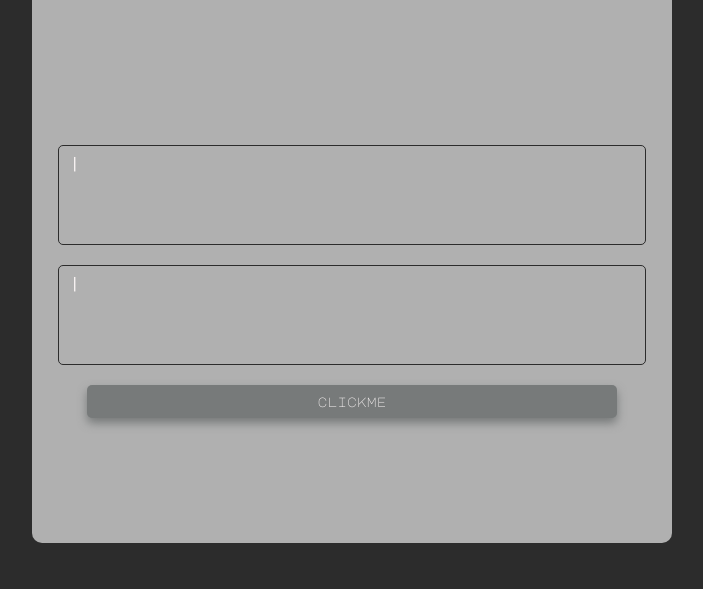
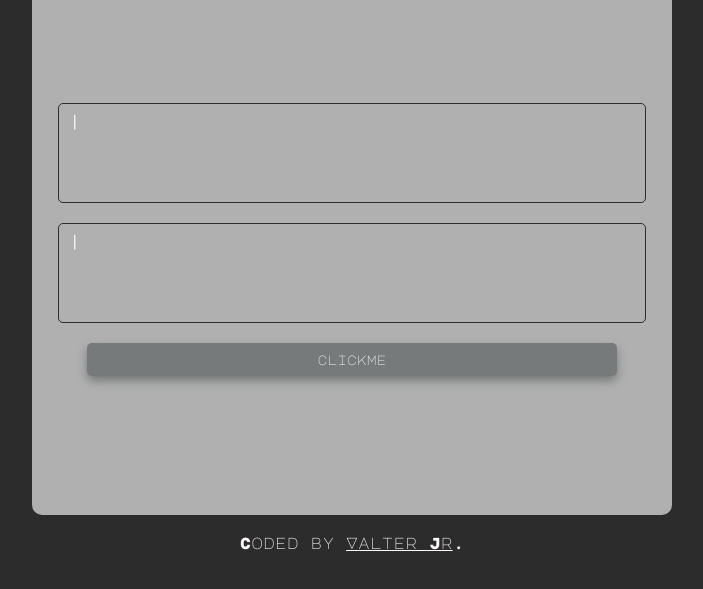
Before and after one commit to vjrsz/MorseCode, a plain HTML site: page index.html in a window 1280 px wide. Shown: the part 177-766 px from the top of the page, without its empty margins (288-991 px from the left). Drawn offline with Linux system fonts and the light colour scheme.

Commit message:
ATT css | NEW footer

```diff
--- a/index.html
+++ b/index.html
@@ -7,7 +7,11 @@
     <link rel="stylesheet" href="style.css">
     <title>Tradutor Morse</title>
 </head>
-<body>
+<body
+    ondrag="return false"
+    oncontextmenu="return false"
+    onselectstart="return false"
+    >
     <main>
         <section class="title">
             <h1>MoRse<span>CODE</span></h1>
@@ -25,6 +29,9 @@
             <button id="btn">clickme</button>
         </section>
     </main>
+    <footer>
+        <p>Coded by <a href="https://github.com/junior2105/">Valter Jr</a>.</p>
+    </footer>
     <script src="main.js"></script>
 </body>
 </html>
--- a/style.css
+++ b/style.css
@@ -26,7 +26,7 @@ body{
 }
 main{
     display: grid;
-    grid-template-rows: 10% 10% 80%;
+    grid-template-rows: 10% 5% 85%;
     grid-template-columns: 100%;
     width: 50%;
     height: 80%;
@@ -47,6 +47,7 @@ section{
         font-size: 40px;
         letter-spacing: 10px;
         word-spacing: 5px;
+        cursor:default;
     }
         .title h1 span{
             font-size: 20px;
@@ -95,3 +96,14 @@ section{
             box-shadow: 0px 5px 5px var(--second-sh);
             transform: translateY(4px);
         }
+footer{
+    width: 50%;
+    padding: 20px;
+    text-align: center;
+}
+
+@media (max-width: 720px){
+    main, footer{
+        width: auto;
+    }
+}
```
Also changed, not shown: images/desktop.png (added), images/mobile.png (added), images/screenshot.png (deleted), 1 other file.
